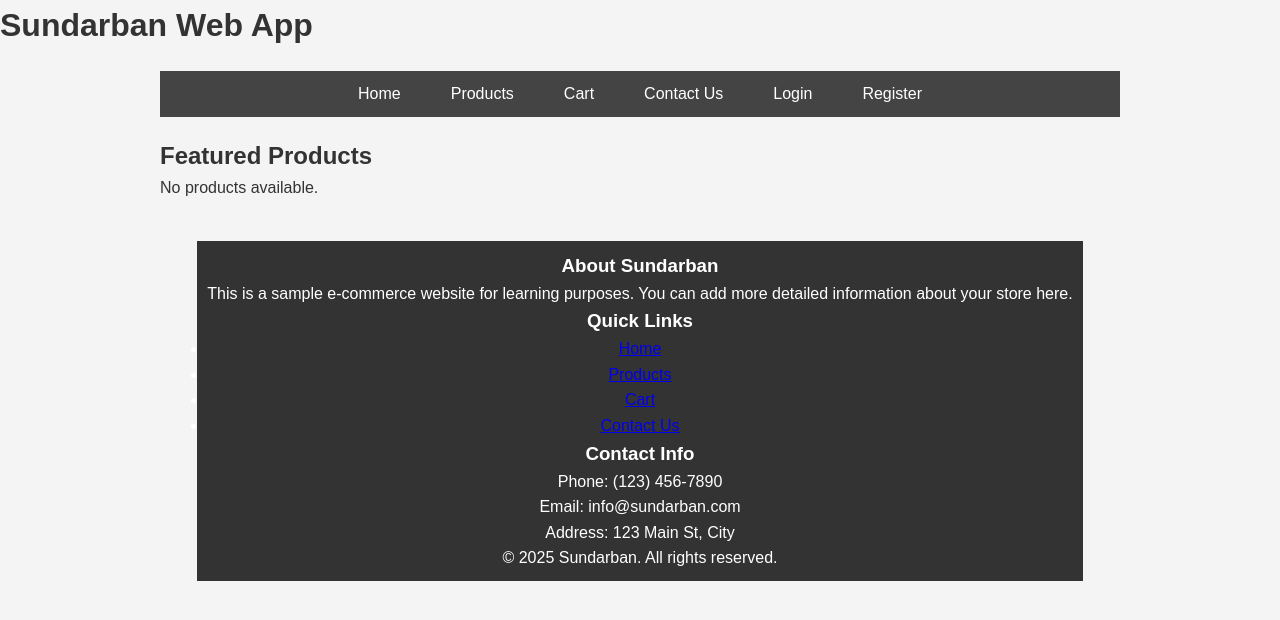
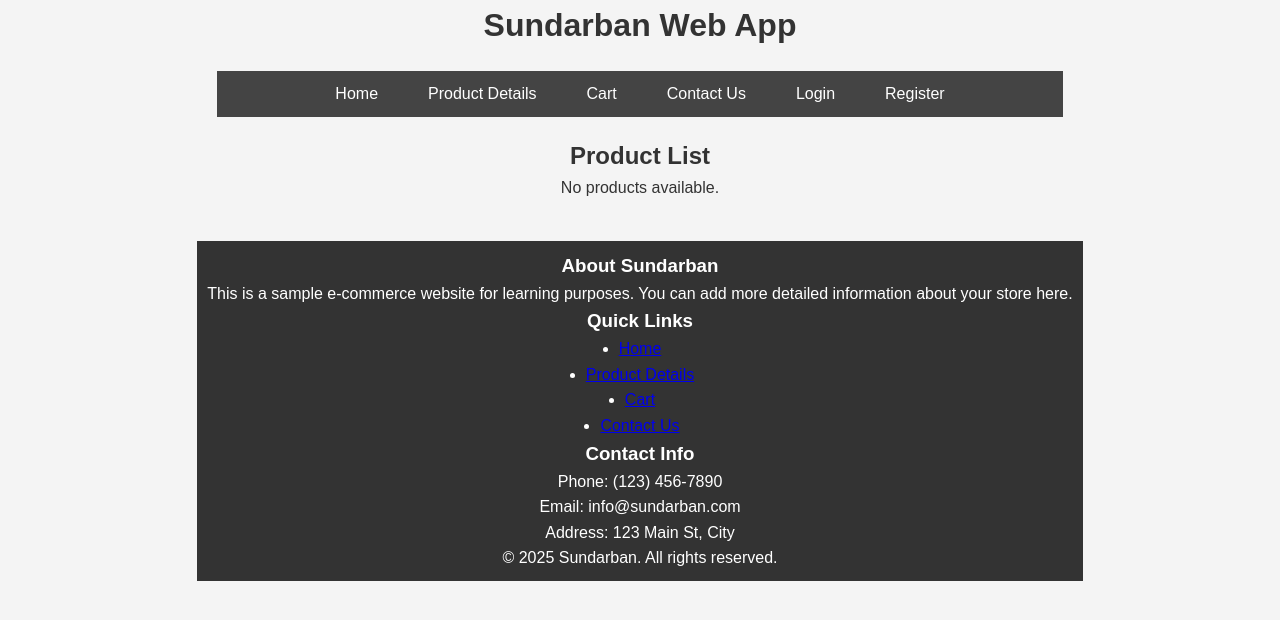
Before and after one commit to MdRakibHossainKhan/sundarban, a PHP site: page / in a window 1280 px wide. Shown: the top 620 px of the page. Run offline with PHP 8.4, Linux system fonts and the light colour scheme; data that the repository does not hold is empty.

Commit message:
Product Details Page URL Issue Fixed

```diff
--- a/css/style.css
+++ b/css/style.css
@@ -1,9 +1,11 @@
 /* Reset some default browser styles */
 body, h1, h2, h3, h4, p, ul, li, form, input, textarea, select, button {
+    max-width: 1080px;
     margin: 0;
     padding: 0;
     border: 0;
     outline: 0;
+    justify-self: center;
 }
 
 body {
@@ -14,7 +16,7 @@
 }
 
 .container {
-    max-width: 960px;
+    max-width: 1080px;
     margin: 0 auto;
     padding: 20px;
 }
@@ -106,8 +108,7 @@
 }
 
 .product a {
-    text-decoration: none;
-    margin-right: 10px;
+    margin-top: 0;
 }
 
 .product input[type="number"] {
@@ -133,14 +134,12 @@
 
 /* Footer styles */
 .footer {
-    max-width: 960px;
     background-color: #333;
     color: #fff;
     text-align: center;
     padding: 10px;
     margin-top: 20px;
     margin-bottom: 20px;
-    justify-self: center;
 }
 
 /* Specific container styles */
--- a/includes/footer.php
+++ b/includes/footer.php
@@ -10,7 +10,7 @@
             <h3>Quick Links</h3>
             <ul>
                 <li><a href="index.php">Home</a></li>
-                <li><a href="products.php">Products</a></li>
+                <li><a href="product_details.php">Product Details</a></li>
                 <li><a href="cart.php">Cart</a></li>
                 <li><a href="contact.php">Contact Us</a></li>
                 <?php if (isset($_SESSION['user_id'])): ?>
--- a/includes/nav.php
+++ b/includes/nav.php
@@ -1,7 +1,7 @@
 <nav>
     <ul>
         <li><a href="index.php">Home</a></li>
-        <li><a href="products.php">Products</a></li>
+        <li><a href="product_details.php">Product Details</a></li>
         <li><a href="cart.php">Cart</a></li>
         <li><a href="contact.php">Contact Us</a></li>
         <?php if (isset($_SESSION['user_id'])): ?>
--- a/index.php
+++ b/index.php
@@ -9,7 +9,7 @@
 ?>
 
     <div class="content">
-        <h2>Featured Products</h2>
+        <h2>Product List</h2>
         <div class="products">
             <?php
             $products = getProducts($conn);
@@ -18,7 +18,7 @@
                     echo "<div class='product'>";
                     echo "<h3>" . htmlspecialchars($product['name']) . "</h3>";
                     echo "<p>Price: $" . htmlspecialchars(number_format($product['price'], 2)) . "</p>";
-                    echo "<a href='products.php?id=" . htmlspecialchars($product['id']) . "'>View</a>";
+                    echo "<a href='product_details.php?id=" . htmlspecialchars($product['id']) . "'>View</a>";
                     ?>
                     <form method="post" action="cart.php">
                         <input type="number" name="quantity" value="1" min="1">
```
Also changed, not shown: admin/products.php (+5 -5 lines), product_details.php (renamed from products.php).
